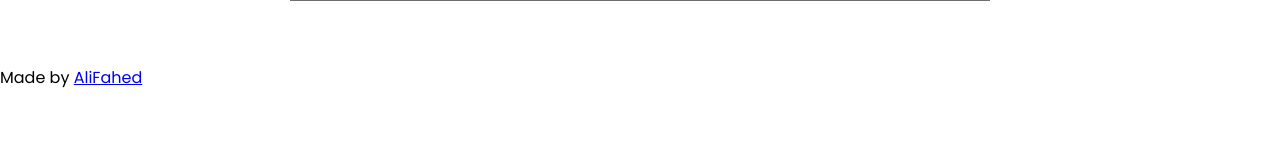
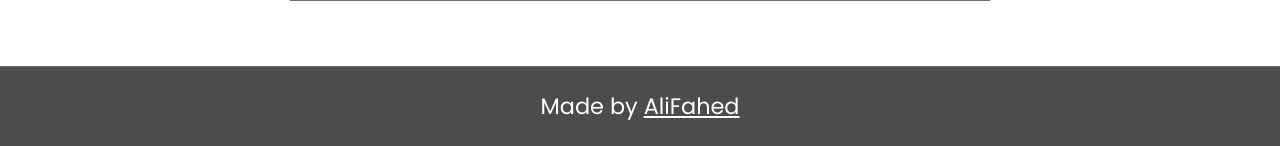
Before and after one commit to AliFahed/restaurant-page, a website built with webpack: page dist/index.html in a window 1280 px wide. Shown: the part 863-1009 px from the top of the page. Before the commit the page ends 953 px from the top, so only its background shows below. Built offline with nearby package versions, Linux system fonts and the light colour scheme; files whose address does not match are found by name.

Commit message:
Style footer

```diff
--- a/src/style.css
+++ b/src/style.css
@@ -89,3 +89,26 @@ body {
   opacity: 90%;
   object-fit: cover;
 }
+
+/* footer*/
+.footer {
+  display: flex;
+  justify-content: center;
+  align-items: center;
+  background: var(--primary-background);
+  border-top: var(--primary-container-border);
+  height: 80px;
+}
+
+.footer-info {
+  color: var(--primary-color);
+  font-size: 1.4rem;
+}
+
+.footer-info > a {
+  color: var(--primary-color);
+}
+
+.footer-info > a:hover {
+  color: rgb(189, 179, 179);
+}
```
